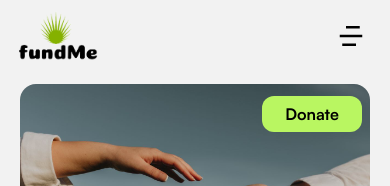
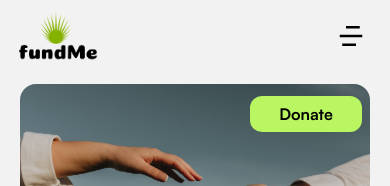
Before and after one commit to CodeEnthusiast09/fund-me, a Next.js app: page / in a window 390 px wide. Shown: the top 186 px of the page. Built offline with nearby package versions, Linux system fonts and the light colour scheme.

Commit message:
refactor: home screen

```diff
--- a/src/app/(root)/page.tsx
+++ b/src/app/(root)/page.tsx
@@ -13,14 +13,14 @@ export default function Home() {
       <div className="bg-[url('/hands_touch_couple_212639_1280x1024.jpg')] bg-cover bg-center bg-no-repeat m-5 rounded-2xl h-[200px] lg:h-[700px] lg:mx-9">
         {/* Button */}
 
-        <div className="absolute top-24 right-4 w-28 lg:hidden">
-          <LinkButton
-            href={"/donation"}
-            className="font-semibold bg-lightGreen hover:bg-darkGreen rounded-xl mr-3 "
-          >
-            Donate
-          </LinkButton>
-        </div>
+        {/* <div className="absolute top-24 right-4 w-28 lg:hidden"> */}
+        <LinkButton
+          href={"/donation"}
+          className="absolute top-24 right-4 w-28 lg:hidden font-semibold bg-lightGreen hover:bg-darkGreen rounded-xl mr-3 "
+        >
+          Donate
+        </LinkButton>
+        {/* </div> */}
 
         {/* Content */}
         <div className="flex items-end justify-between relative lg:top-96">
```
